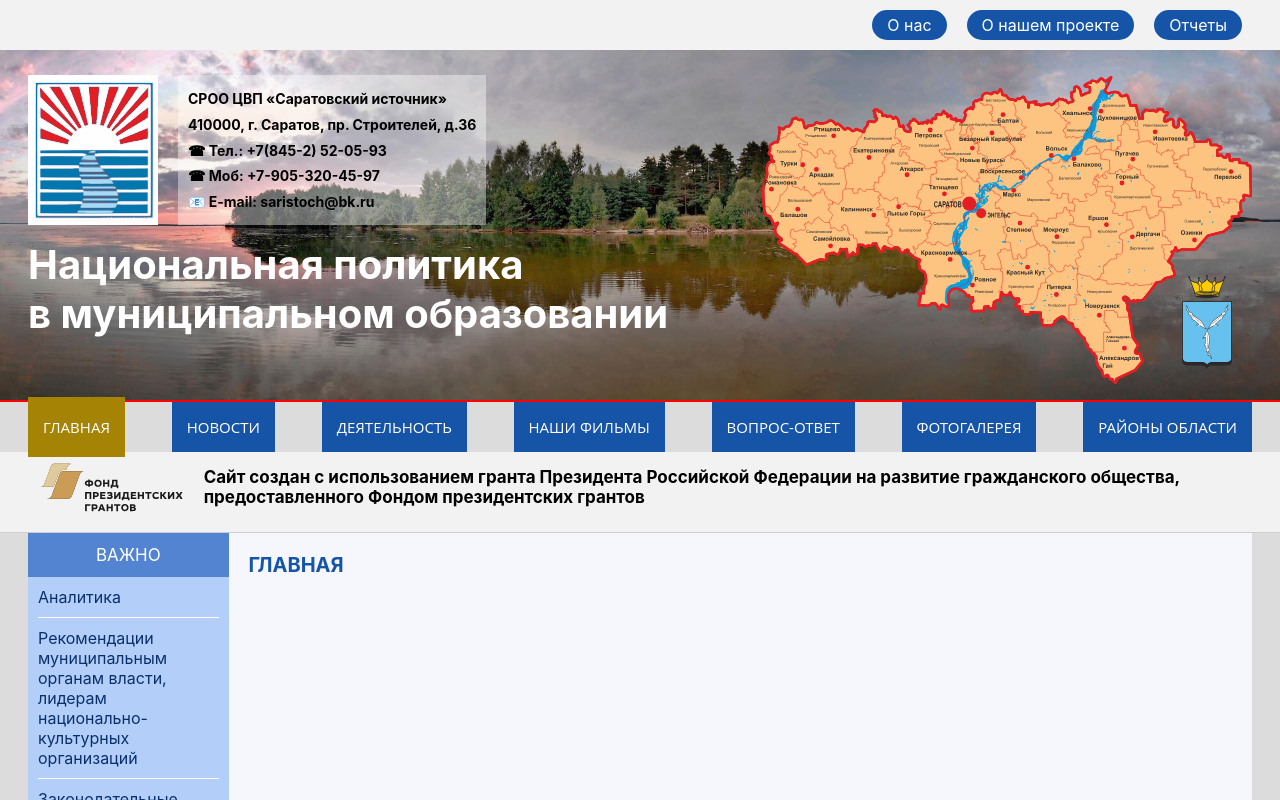
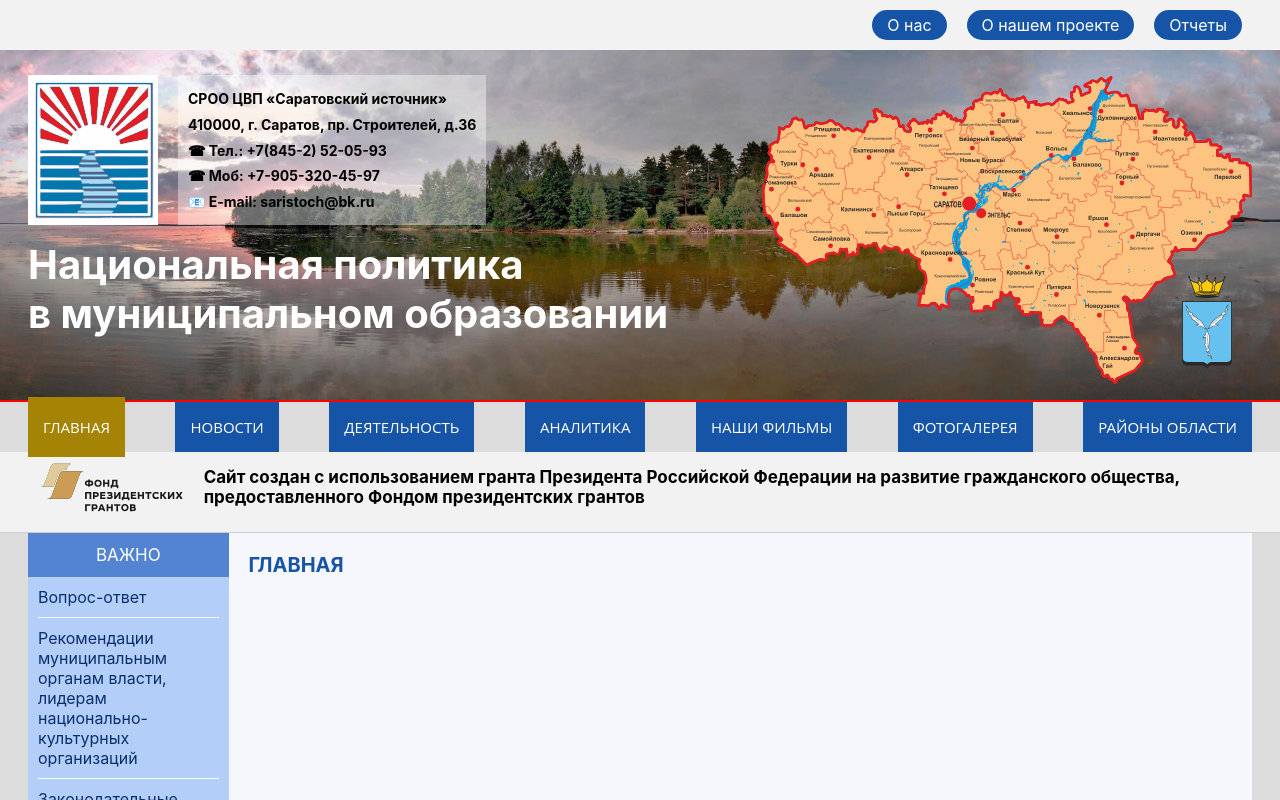
Before and after one commit to krikun1983/saristoch, a React (Create React App) app: page / in a window 1280 px wide. Shown: the top 800 px of the page. Built offline with nearby package versions, Linux system fonts and the light colour scheme.

Commit message:
refactor: change activity & questionAnswer

```diff
--- a/src/App.js
+++ b/src/App.js
@@ -12,10 +12,10 @@ import Main from './components/Nav/Main';
 import News from './components/Nav/News';
 import Activity from './components/Nav/Activity';
 import OurFilms from './components/Nav/OurFilms';
-import QuestionAnswer from './components/Nav/QuestionAnswer';
+import QuestionAnswer from './components/Main/Navbar/QuestionAnswer';
 import Gallery from './components/Nav/Gallery';
 import Regions from './components/Nav/Regions';
-import Analytics from './components/Main/Navbar/Analytics';
+import Analytics from './components/Nav/Analytics';
 import Law from './components/Main/Navbar/Law';
 import Recommendations from './components/Main/Navbar/Recommendations';
 import Footer from './components/Footer/Footer';
@@ -39,12 +39,12 @@ const App = (props) => {
               <Route exact path="/" component={Main} />
               <Route path='/news' component={News} />
               <Route path='/activity' component={Activity} />
+              <Route path='/analytics' component={Analytics} />
               <Route path='/ourFilms' component={OurFilms} />
-              <Route path='/questionAnswer' component={QuestionAnswer} />
               <Route path='/gallery' component={Gallery} />
               <Route path='/regions' component={Regions} />
 
-              <Route path='/analytics' component={Analytics} />
+              <Route path='/questionAnswer' component={QuestionAnswer} />
               <Route path='/law' component={Law} />
               <Route path='/recommendations' component={Recommendations} />
             </div>
--- a/src/components/Main/Navbar/Navbar.jsx
+++ b/src/components/Main/Navbar/Navbar.jsx
@@ -8,7 +8,7 @@ const Navbar = () => {
       <div className={s.needs}>важно</div>
       <div className={s.navbar__list}>
         <ul>
-          <li className={s.navbar__item}><NavLink to="/analytics" className={s.navbar__link} activeClassName={s.active}>Аналитика</NavLink></li>
+          <li className={s.navbar__item}><NavLink to='/questionAnswer' className={s.navbar__link} activeClassName={s.active}>Вопрос-ответ</NavLink></li>
           <li className={s.navbar__item}><NavLink to="/recommendations" className={s.navbar__link} activeClassName={s.active}>Рекомендации муниципальным органам власти, лидерам национально-культурных организаций</NavLink></li>
           <li className={s.navbar__item}><NavLink to="/law" className={s.navbar__link} activeClassName={s.active}>Законодательные акты. Комментарии. Правоприменительная практика</NavLink></li>
         </ul>
--- a/src/components/Nav/Nav.jsx
+++ b/src/components/Nav/Nav.jsx
@@ -10,8 +10,8 @@ const Nav = () => {
           <li className={s.nav__item}><NavLink to='/' className={s.nav__link} activeClassName={s.active}>Главная</NavLink></li>
           <li className={s.nav__item}><NavLink to='/news' className={s.nav__link} activeClassName={s.active}>Новости</NavLink></li>
           <li className={s.nav__item}><NavLink to='/activity' className={s.nav__link} activeClassName={s.active}>Деятельность</NavLink></li>
+          <li className={s.nav__item}><NavLink to="/analytics" className={s.nav__link} activeClassName={s.active}>Аналитика</NavLink></li>
           <li className={s.nav__item}><NavLink to='/ourFilms' className={s.nav__link} activeClassName={s.active}>Наши фильмы</NavLink></li>
-          <li className={s.nav__item}><NavLink to='/questionAnswer' className={s.nav__link} activeClassName={s.active}>Вопрос-ответ</NavLink></li>
           <li className={s.nav__item}><NavLink to='/gallery' className={s.nav__link} activeClassName={s.active}>Фотогалерея</NavLink></li>
           <li className={s.nav__item}><NavLink to='/regions' className={s.nav__link} activeClassName={s.active}>Районы области</NavLink></li>
         </ul>
```
Also changed, not shown: src/components/Main/Navbar/QuestionAnswer.jsx (renamed from src/components/Nav/QuestionAnswer.jsx), src/components/Main/Navbar/QuestionAnswer.module.css (renamed from src/components/Nav/QuestionAnswer.module.css), src/components/Nav/Analytics.jsx (renamed from src/components/Main/Navbar/Analytics.jsx), src/components/Nav/Analytics.module.css (renamed from src/components/Main/Navbar/Analytics.module.css).
